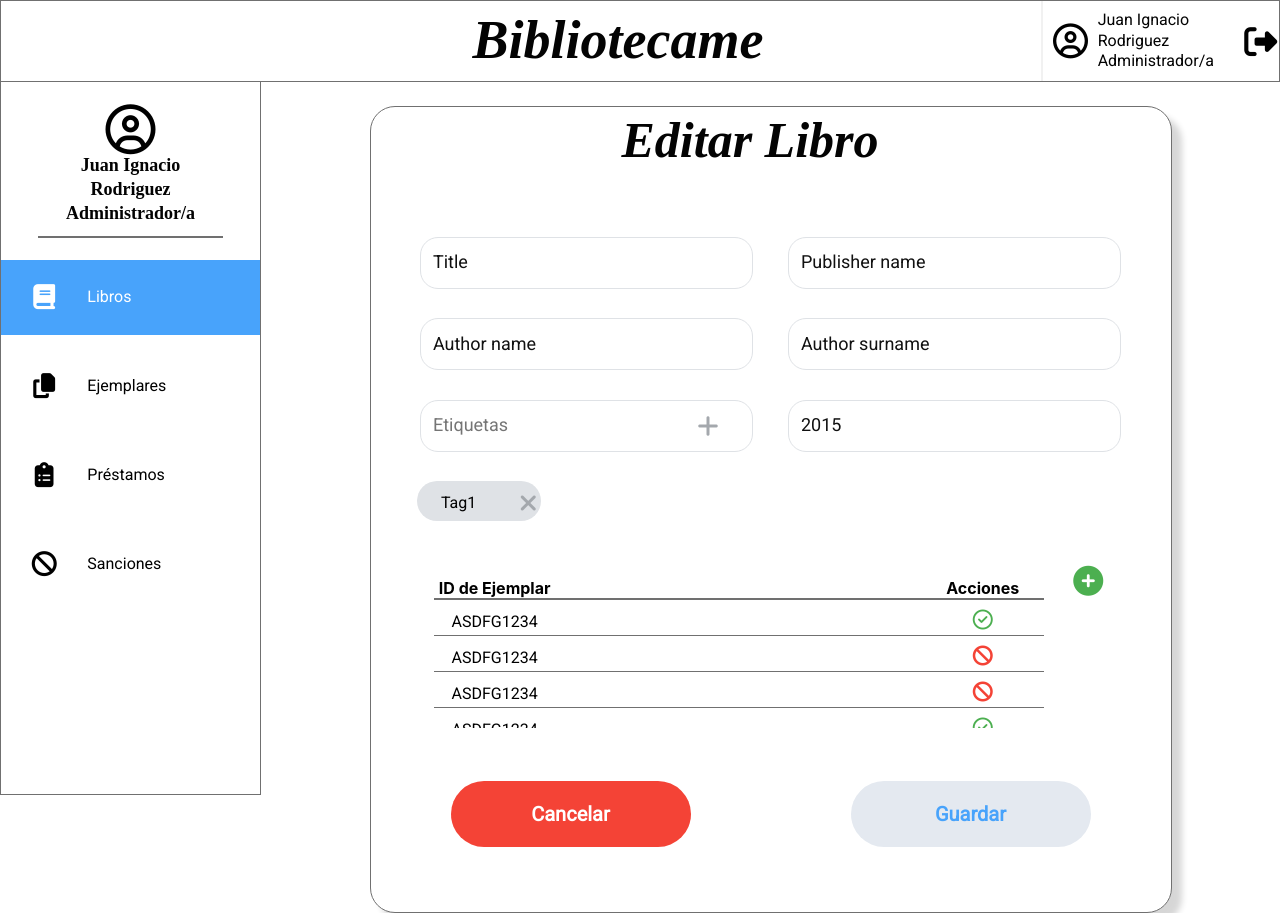
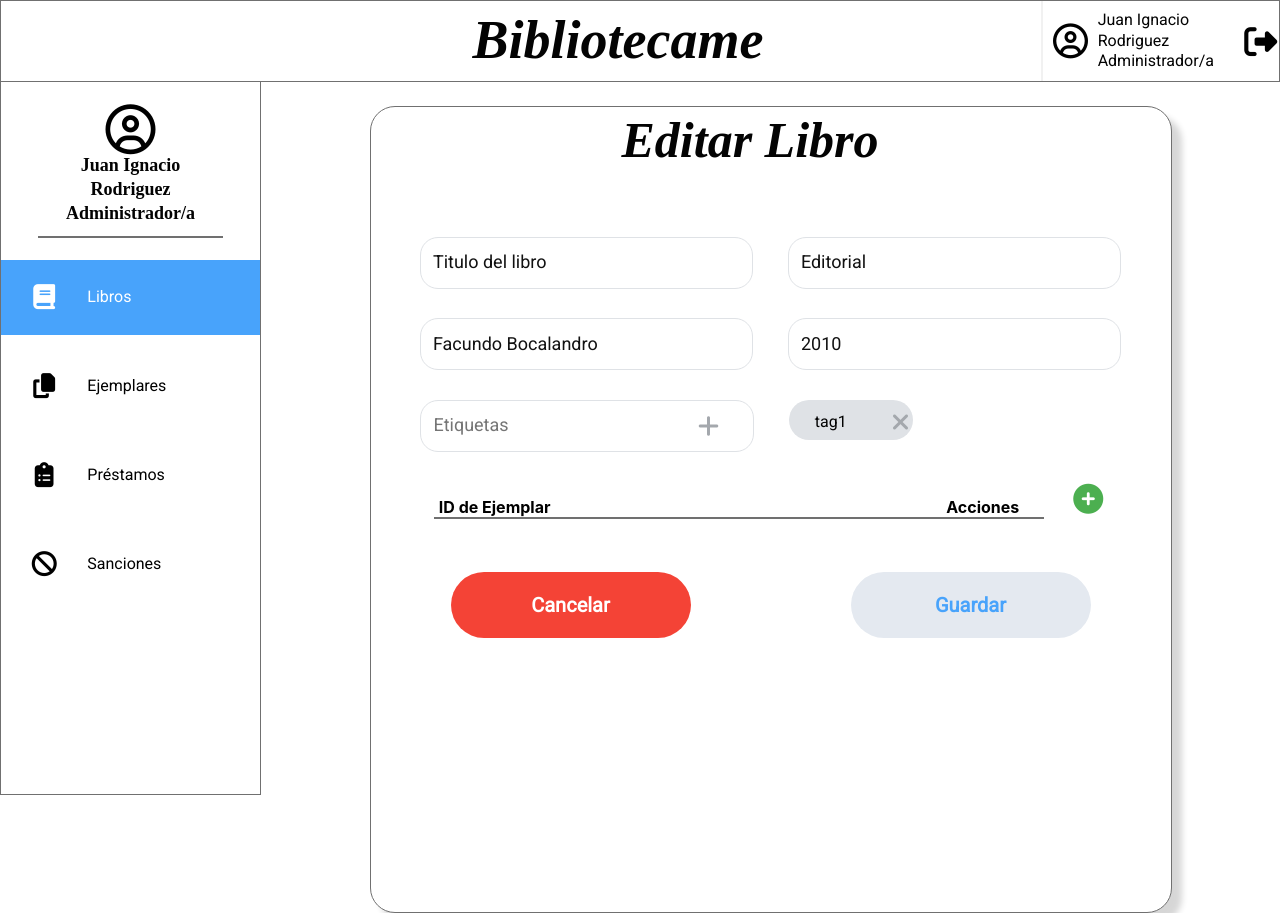
Before and after one commit to GustavoCarvallo/bibliotecame-front, a React (Create React App) app: page /book in a window 1280 px wide. Built offline with nearby package versions, Linux system fonts and the light colour scheme; a web font is replaced by a local one.

Commit message:
Fixed server request

```diff
--- a/src/Book/Book.tsx
+++ b/src/Book/Book.tsx
@@ -11,8 +11,7 @@ export type Book = {
     id?: number,
     copies?: Copy[],
     title: string | undefined,
-    authorName: string | undefined,
-    authorSurname: string | undefined,
+    author: string | undefined,
     publisher: string | undefined,
     year: number | undefined,
     tags: Tag[],
@@ -32,16 +31,13 @@ const Book = () => {
     const [status, setStatus] = React.useState(EDIT);
 
     const [selectedBook, setSelectedBook] = React.useState<Book>({
-        id: 1,
-        title: "Title",
-        authorName: "Author name",
-        authorSurname: "Author surname",
-        publisher: "Publisher name",
-        year: 2015,
-        tags: [{name: "Tag1"}],
-        copies: [{id: "ASDFG1234", check: true}, {id: "ASDFG1234", check: false}, {id: "ASDFG1234", check: false,}, {id: "ASDFG1234", check: true},
-            {id: "ASDFG1234", check: true}, {id: "ASDFG1234", check: false}, {id: "ASDFG1234", check: false,}, {id: "ASDFG1234", check: true}
-        ]
+        id: 2,
+        title: "Titulo del libro",
+        author: "Facundo Bocalandro",
+        publisher: "Editorial",
+        year: 2010,
+        tags: [{name: "tag1"}],
+        copies: [],
     })
 
     const handleOpenCreation = () => {
--- a/src/Book/CreateOrEditBook.css
+++ b/src/Book/CreateOrEditBook.css
@@ -147,7 +147,7 @@
 }
 
 .tag-container {
-    width: 100%;
+    width: 45%;
     height: 70px;
     border-radius: 18px;
     margin: 2%;
--- a/src/Book/CreateOrEditBook.tsx
+++ b/src/Book/CreateOrEditBook.tsx
@@ -23,20 +23,21 @@ type YearErrors = {
     yearUndefined: boolean,
 }
 
+const initialBook = {
+    title: undefined,
+    author: undefined,
+    publisher: undefined,
+    year: undefined,
+    tags: [],
+}
+
 const CreateOrEditBook = (props: Props) => {
     const isCreate = props.type === CREATE;
     const MAX_YEAR = (new Date()).getFullYear();
     const MIN_YEAR = 800;
 
 
-    const [book, setBook] = React.useState<Book>(props.selectedBook ?? {
-        title: undefined,
-        authorName: undefined,
-        authorSurname: undefined,
-        publisher: undefined,
-        year: undefined,
-        tags: [],
-    });
+    const [book, setBook] = React.useState<Book>(props.selectedBook ?? {...initialBook});
 
     const [errors, setErrors] = React.useState<Errors>({
         titleError: false,
@@ -57,13 +58,17 @@ const CreateOrEditBook = (props: Props) => {
         let newErrors = validateBook(book);
         let valid = !newErrors.titleError && !newErrors.authorError && !newErrors.publisherError && !newErrors.yearErrors.yearHigher && !newErrors.yearErrors.yearLower && !newErrors.yearErrors.yearUndefined;
         if (valid) {
-            props.handleSubmit({
-                ...book,
-                author: {firstName: book.authorName, lastName: book.authorSurname},
-                publisher: {name: book.publisher}
-            }, () => props.setSuccess(true), (status: number) => setErrors({...errors, serverError: status}))
-        } else {
+            props.handleSubmit(book, handleSuccess, (status: number) => setErrors({...newErrors, serverError: status}))
+        }else {
             setErrors(newErrors);
+        }
+    }
+
+    const handleSuccess = () => {
+        props.setSuccess(true);
+        setErrors({...errors, serverError: undefined})
+        if (props.type === CREATE){
+            setBook({...initialBook});
         }
     }
 
@@ -80,7 +85,7 @@ const CreateOrEditBook = (props: Props) => {
         if (!book.title || book.title === "") {
             titleError = true;
         }
-        if (!book.authorName || book.authorName === "") {
+        if (!book.author || book.author === "") {
             authorError = true;
         }
         if (!book.publisher || book.publisher === "") {
@@ -108,7 +113,8 @@ const CreateOrEditBook = (props: Props) => {
         setBook({
             ...book,
             tags: [...book.tags, tag],
-        })
+        });
+        setTagToAdd({name: ""});
     }
 
     const deleteTag = (tagToDelete: Tag) => {
@@ -155,22 +161,23 @@ const CreateOrEditBook = (props: Props) => {
                                onChange={event => setBook({...book, publisher: event.target.value})}/>
                     </div>
                     <div className="rectangle-2">
-                        <input className="input" placeholder="Nombre de autor" value={book.authorName}
-                               onChange={event => setBook({...book, authorName: event.target.value})}/>
-                    </div>
-                    <div className="rectangle-2">
-                        <input className="input" placeholder="Apellido de autor" value={book.authorSurname}
-                               onChange={event => setBook({...book, authorSurname: event.target.value})}/>
-                    </div>
-                    <div className="rectangle-2 tags-field">
-                        <input className={"input"} placeholder="Etiquetas" value={tagToAdd.name}
-                               maxLength={35} onChange={event => setTagToAdd({name: event.target.value})}/>
-                        <i className="fas fa-plus icon" onClick={event => addTag(tagToAdd)}/>
+                        <input className="input" placeholder="Autor" value={book.author}
+                               onChange={event => setBook({...book, author: event.target.value})}/>
                     </div>
                     <div className="rectangle-2">
                         <input className="input" type={"number"} placeholder="Año" value={book.year} min={MIN_YEAR}
                                max={MAX_YEAR}
                                onChange={event => setBook({...book, year: parseInt(event.target.value)})}/>
+                    </div>
+                    <div className="rectangle-2 tags-field">
+                        <input className={"input"} placeholder="Etiquetas" value={tagToAdd.name}
+                               onKeyUp={event => {
+                                   if (event.key === 'Enter'){
+                                       addTag(tagToAdd);
+                                   }
+                               }}
+                               maxLength={35} onChange={event => setTagToAdd({name: event.target.value})}/>
+                        <i className="fas fa-plus icon" onClick={event => addTag(tagToAdd)}/>
                     </div>
                     {renderTags(book.tags)}
                     {!isCreate && (
```
